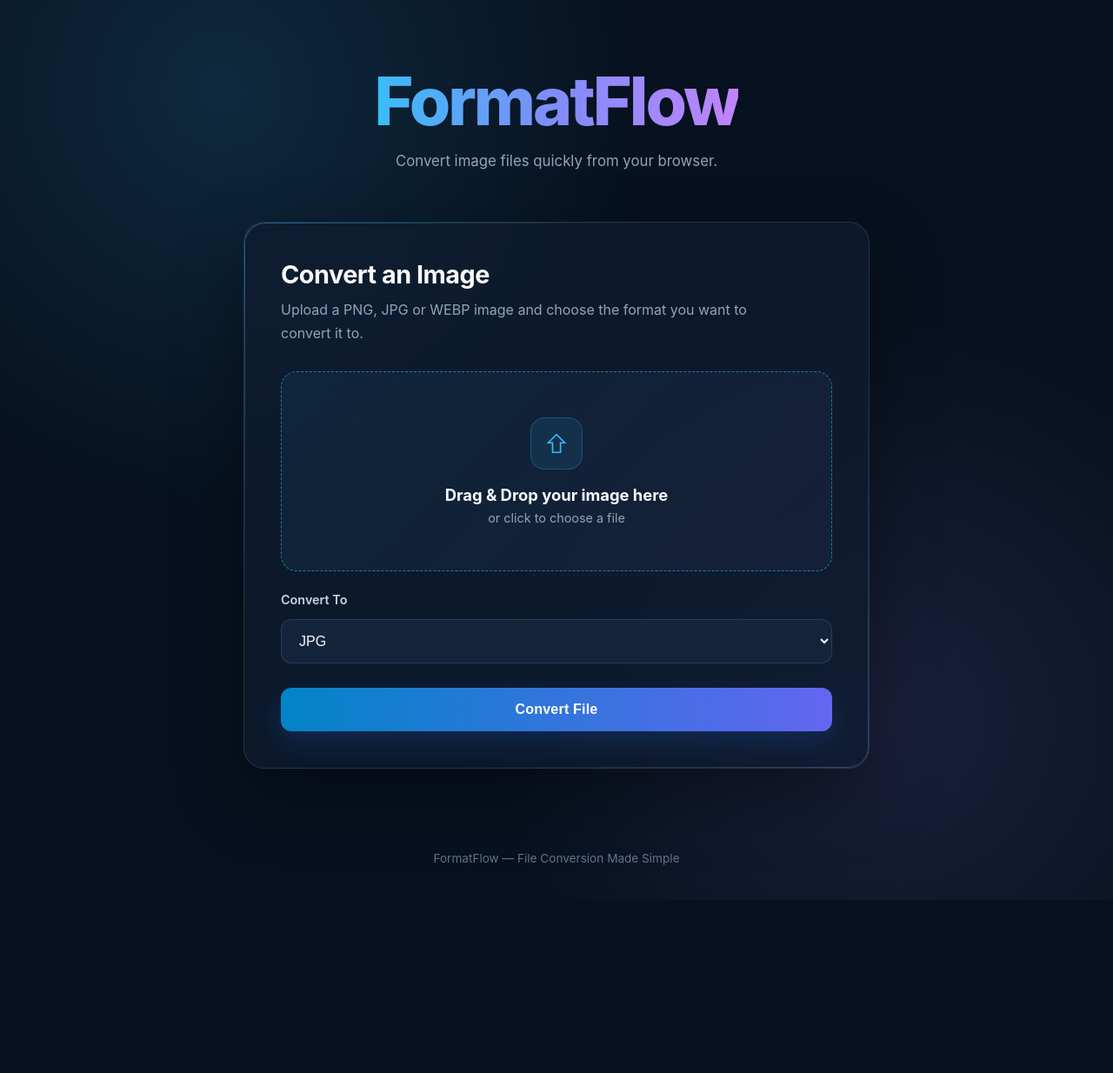
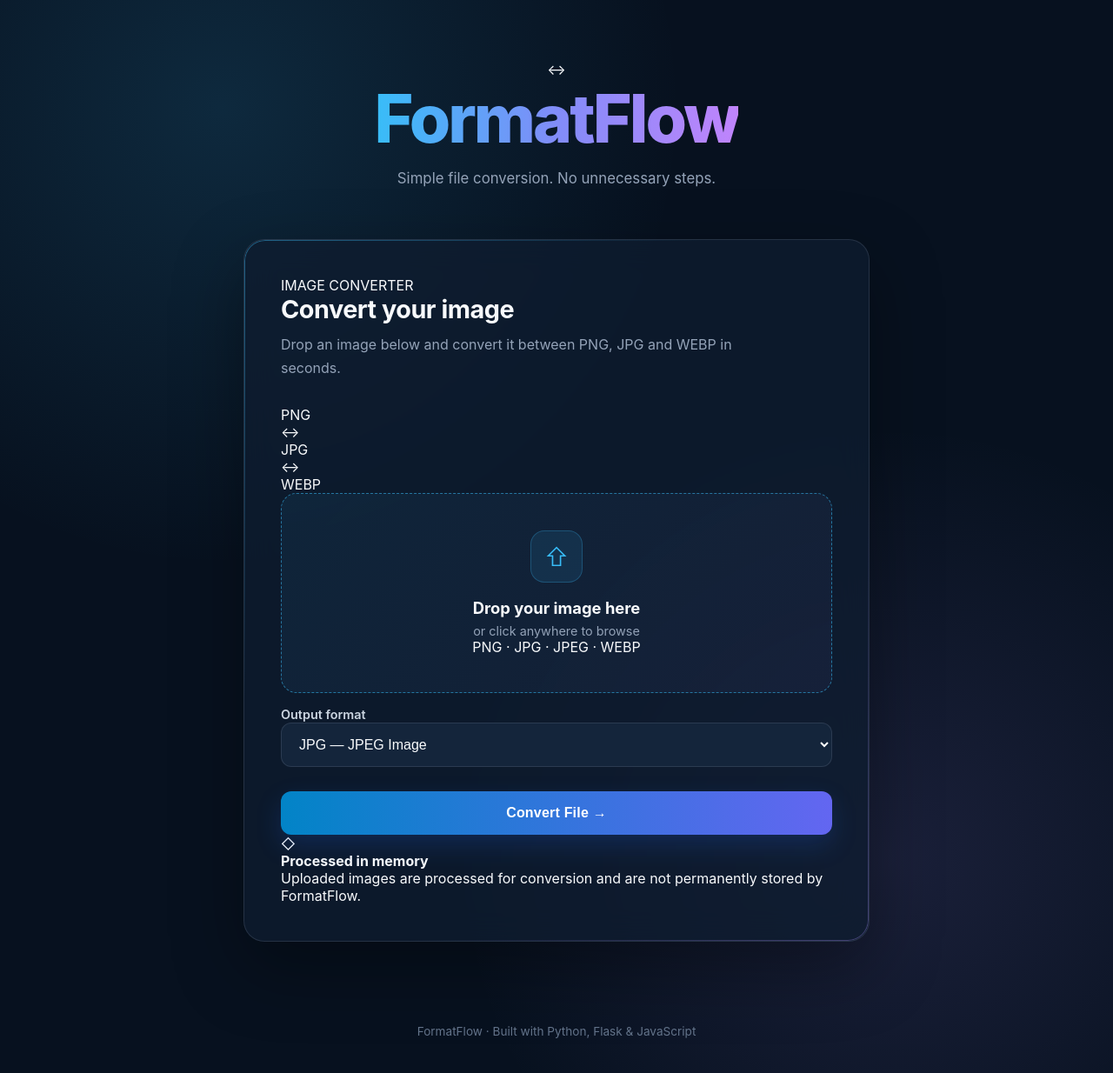
Before and after one commit to joakim-silva/formatflow, a Flask app: page / in a window 1280 px wide. Shown: the whole page at 87% size. Before the commit the page ends 1035 px from the top, so only its background shows below. Run offline with Flask 3, Linux system fonts and the light colour scheme.

Commit message:
Enhance index.html with better content and structure
Updated the title and description for clarity, improved text in the header and main content, and added more detailed options for output formats.

```diff
--- a/templates/index.html
+++ b/templates/index.html
@@ -3,9 +3,18 @@
 
 <head>
     <meta charset="UTF-8">
-    <meta name="viewport" content="width=device-width, initial-scale=1.0">
 
-    <title>FormatFlow | File Converter</title>
+    <meta
+        name="viewport"
+        content="width=device-width, initial-scale=1.0"
+    >
+
+    <meta
+        name="description"
+        content="FormatFlow is a simple web-based image converter for PNG, JPG and WEBP files."
+    >
+
+    <title>FormatFlow | Image Converter</title>
 
     <link
         rel="stylesheet"
@@ -13,30 +22,82 @@
     >
 </head>
 
+
 <body>
+
+    <!-- ---------- Header ---------- -->
 
     <header class="site-header">
 
+        <div class="brand">
+
+            <div class="brand-icon">
+                ↔
+            </div>
+
             <h1>FormatFlow</h1>
 
+        </div>
+
         <p>
-            Convert image files quickly from your browser.
+            Simple file conversion. No unnecessary steps.
         </p>
 
     </header>
 
 
+    <!-- ---------- Main Content ---------- -->
+
     <main>
 
         <section class="converter">
 
-            <h2>Convert an Image</h2>
+            <div class="converter-heading">
+
+                <span class="converter-label">
+                    IMAGE CONVERTER
+                </span>
+
+                <h2>
+                    Convert your image
+                </h2>
 
                 <p class="converter-intro">
-                Upload a PNG, JPG or WEBP image and choose
-                the format you want to convert it to.
+                    Drop an image below and convert it between
+                    PNG, JPG and WEBP in seconds.
                 </p>
 
+            </div>
+
+
+            <!-- ---------- Format Flow ---------- -->
+
+            <div class="format-flow">
+
+                <div class="format-badge">
+                    PNG
+                </div>
+
+                <span class="flow-arrow">
+                    ↔
+                </span>
+
+                <div class="format-badge">
+                    JPG
+                </div>
+
+                <span class="flow-arrow">
+                    ↔
+                </span>
+
+                <div class="format-badge">
+                    WEBP
+                </div>
+
+            </div>
+
+
+            <!-- ---------- Converter Form ---------- -->
 
             <form
                 id="converter-form"
@@ -51,11 +112,15 @@
                 >
 
                     <p class="drop-zone-title">
-                        Drag & Drop your image here
+                        Drop your image here
                     </p>
 
                     <p class="drop-zone-text">
-                        or click to choose a file
+                        or click anywhere to browse
+                    </p>
+
+                    <p class="drop-zone-formats">
+                        PNG · JPG · JPEG · WEBP
                     </p>
 
                     <input
@@ -69,54 +134,107 @@
                 </div>
 
 
+                <!-- Selected File -->
+
                 <div
                     class="file-info"
                     id="file-info"
                 ></div>
 
+
+                <!-- Status / Error Messages -->
+
                 <div
                     class="message"
                     id="message"
+                    role="status"
+                    aria-live="polite"
                 ></div>
 
 
+                <!-- Output Format -->
+
+                <div class="format-selection">
+
                     <label for="output-format">
-                    Convert To
+                        Output format
                     </label>
 
                     <select
                         id="output-format"
                         name="output_format"
                     >
+
                         <option value="jpg">
-                        JPG
+                            JPG — JPEG Image
                         </option>
 
                         <option value="png">
-                        PNG
+                            PNG — Portable Network Graphics
                         </option>
 
                         <option value="webp">
-                        WEBP
+                            WEBP — WebP Image
                         </option>
+
                     </select>
 
+                </div>
+
+
+                <!-- Convert -->
 
                 <button type="submit">
+
+                    <span>
                         Convert File
+                    </span>
+
+                    <span class="button-arrow">
+                        →
+                    </span>
+
                 </button>
 
             </form>
+
+
+            <!-- ---------- Privacy Note ---------- -->
+
+            <div class="privacy-note">
+
+                <span class="privacy-icon">
+                    ◇
+                </span>
+
+                <div>
+
+                    <strong>
+                        Processed in memory
+                    </strong>
+
+                    <p>
+                        Uploaded images are processed for conversion
+                        and are not permanently stored by FormatFlow.
+                    </p>
+
+                </div>
+
+            </div>
 
         </section>
 
     </main>
 
 
+    <!-- ---------- Footer ---------- -->
+
     <footer>
 
         <p>
-            FormatFlow — File Conversion Made Simple
+            FormatFlow
+            <span>·</span>
+            Built with Python, Flask & JavaScript
         </p>
 
     </footer>
```
Lines whose indentation alone changed are shown as unchanged.
